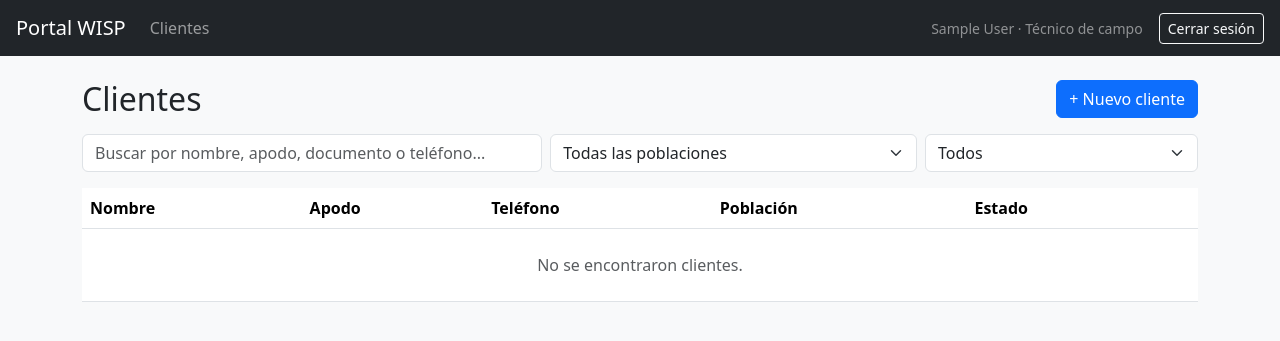
After one commit to hitbit72/wispcontrol, a Django app: page /clientes/ in a window 1280 px wide. The commit adds this page. Shown: the top 341 px of the page. Run offline with Django 5.2, Linux system fonts and the light colour scheme; the visitor is signed in with stand-in values (Sample User, id 1); data that the repository does not hold is empty; some libraries are stand-ins or nearby versions.

Commit message:
Add interface Clientes

```diff
--- a/clientes/apps.py
+++ b/clientes/apps.py
@@ -5,3 +5,6 @@ class ClientesConfig(AppConfig):
     default_auto_field = 'django.db.models.BigAutoField'
     name = 'clientes'
     verbose_name = 'Clientes y contratos'
+
+    def ready(self):
+        from . import signals  # noqa: F401
--- /dev/null
+++ b/clientes/urls.py
@@ -0,0 +1,16 @@
+from django.urls import path
+
+from . import views
+
+app_name = 'clientes'
+
+urlpatterns = [
+    path('', views.lista_clientes, name='lista'),
+    path('nuevo/', views.form_cliente, name='nuevo'),
+    path('<int:pk>/', views.detalle_cliente, name='detalle'),
+    path('<int:pk>/editar/', views.form_cliente, name='editar'),
+    path('<int:pk>/activar/', views.alternar_activo_cliente, name='alternar_activo'),
+    path('<int:cliente_pk>/contratos/nuevo/', views.nuevo_contrato, name='nuevo_contrato'),
+    path('contratos/<int:pk>/editar/', views.editar_contrato, name='editar_contrato'),
+    path('contratos/<int:pk>/eliminar/', views.eliminar_contrato, name='eliminar_contrato'),
+]
--- /dev/null
+++ b/clientes/views.py
@@ -0,0 +1,137 @@
+from django.contrib.auth.decorators import login_required
+from django.core.paginator import Paginator
+from django.db.models import Q
+from django.shortcuts import get_object_or_404, redirect, render
+
+from .forms import ClienteForm, ContratoForm
+from .models import Cliente, Contrato
+
+
+@login_required
+def lista_clientes(request):
+    """
+    Listado de clientes con búsqueda y filtros. Si la petición viene de
+    HTMX (búsqueda en vivo), devuelve solo la tabla; si es una carga normal
+    de página, devuelve la página completa con el formulario de filtros.
+    """
+    clientes = Cliente.objects.all()
+
+    busqueda = request.GET.get('q', '').strip()
+    if busqueda:
+        clientes = clientes.filter(
+            Q(nombre_completo__icontains=busqueda)
+            | Q(apodo__icontains=busqueda)
+            | Q(numero_documento__icontains=busqueda)
+            | Q(telefono__icontains=busqueda)
+        )
+
+    poblacion_seleccionada = request.GET.get('poblacion', '').strip()
+    if poblacion_seleccionada:
+        clientes = clientes.filter(poblacion=poblacion_seleccionada)
+
+    estado_seleccionado = request.GET.get('estado', '').strip()
+    if estado_seleccionado == 'activos':
+        clientes = clientes.filter(activo=True)
+    elif estado_seleccionado == 'inactivos':
+        clientes = clientes.filter(activo=False)
+
+    paginator = Paginator(clientes, 25)
+    pagina = paginator.get_page(request.GET.get('page'))
+
+    poblaciones = (
+        Cliente.objects.exclude(poblacion='')
+        .values_list('poblacion', flat=True)
+        .distinct()
+        .order_by('poblacion')
+    )
+
+    contexto = {
+        'pagina': pagina,
+        'busqueda': busqueda,
+        'poblacion_seleccionada': poblacion_seleccionada,
+        'estado_seleccionado': estado_seleccionado,
+        'poblaciones': poblaciones,
+    }
+
+    if request.headers.get('HX-Request'):
+        return render(request, 'clientes/_tabla.html', contexto)
+    return render(request, 'clientes/lista.html', contexto)
+
+
+@login_required
+def detalle_cliente(request, pk):
+    cliente = get_object_or_404(Cliente, pk=pk)
+    return render(request, 'clientes/detalle.html', {'cliente': cliente})
+
+
+@login_required
+def form_cliente(request, pk=None):
+    cliente = get_object_or_404(Cliente, pk=pk) if pk else None
+
+    if request.method == 'POST':
+        form = ClienteForm(request.POST, instance=cliente)
+        if form.is_valid():
+            cliente = form.save()
+            return redirect('clientes:detalle', pk=cliente.pk)
+    else:
+        form = ClienteForm(instance=cliente)
+
+    return render(request, 'clientes/form_cliente.html', {'form': form, 'cliente': cliente})
+
+
+@login_required
+def alternar_activo_cliente(request, pk):
+    cliente = get_object_or_404(Cliente, pk=pk)
+    if request.method == 'POST':
+        cliente.activo = not cliente.activo
+        cliente.save()
+    return redirect('clientes:detalle', pk=cliente.pk)
+
+
+@login_required
+def nuevo_contrato(request, cliente_pk):
+    cliente = get_object_or_404(Cliente, pk=cliente_pk)
+
+    if request.method == 'POST':
+        form = ContratoForm(request.POST)
+        if form.is_valid():
+            contrato = form.save(commit=False)
+            contrato.cliente = cliente
+            contrato.save()
+            return redirect('clientes:detalle', pk=cliente.pk)
+    else:
+        form = ContratoForm()
+
+    return render(request, 'clientes/form_contrato.html', {
+        'form': form, 'cliente': cliente, 'contrato': None,
+    })
+
+
+@login_required
+def editar_contrato(request, pk):
+    contrato = get_object_or_404(Contrato, pk=pk)
+    cliente = contrato.cliente
+
+    if request.method == 'POST':
+        form = ContratoForm(request.POST, instance=contrato)
+        if form.is_valid():
+            form.save()
+            return redirect('clientes:detalle', pk=cliente.pk)
+    else:
+        form = ContratoForm(instance=contrato)
+
+    return render(request, 'clientes/form_contrato.html', {
+        'form': form, 'cliente': cliente, 'contrato': contrato,
+    })
+
+
+@login_required
+def eliminar_contrato(request, pk):
+    contrato = get_object_or_404(Contrato, pk=pk)
+    cliente_pk = contrato.cliente_id
+
+    if request.method == 'POST':
+        contrato.delete()
+        return redirect('clientes:detalle', pk=cliente_pk)
+
+    return render(request, 'clientes/confirmar_eliminar_contrato.html', {'contrato': contrato})
--- a/mikrotik/admin.py
+++ b/mikrotik/admin.py
@@ -33,9 +33,9 @@ class TareaSincronizacionAdmin(admin.ModelAdmin):
     procesa el servicio MikroTik — no se crean ni editan a mano desde aquí,
     solo sirve para ver el estado y el motivo si algo falló.
     """
-    list_display = ('contrato', 'operacion', 'estado', 'intentos', 'creada_en', 'procesada_en')
-    list_filter = ('estado', 'operacion')
-    search_fields = ('contrato__cliente__nombre_completo', 'contrato__identificador_mikrotik')
+    list_display = ('contrato', 'identificador_mikrotik', 'operacion', 'estado', 'intentos', 'creada_en', 'procesada_en')
+    list_filter = ('estado', 'operacion', 'conexion')
+    search_fields = ('contrato__cliente__nombre_completo', 'identificador_mikrotik')
     readonly_fields = [f.name for f in TareaSincronizacion._meta.fields]
 
     def has_add_permission(self, request):
--- a/requirements.txt
+++ b/requirements.txt
@@ -1,4 +1,4 @@
-Django>=5.0,<5.1
+Django>=5.2,<5.3
 psycopg2-binary>=2.9
 python-dotenv>=1.0
 cryptography>=42.0
--- a/templates/base.html
+++ b/templates/base.html
@@ -5,12 +5,18 @@
     <meta name="viewport" content="width=device-width, initial-scale=1.0">
     <title>{% block titulo %}Portal WISP{% endblock %}</title>
     <link href="https://cdn.jsdelivr.net/npm/bootstrap@5.3.3/dist/css/bootstrap.min.css" rel="stylesheet">
+    <script src="https://unpkg.com/htmx.org@1.9.12" defer></script>
+    <script src="https://unpkg.com/alpinejs@3.14.1/dist/cdn.min.js" defer></script>
+    <style>[x-cloak] { display: none !important; }</style>
 </head>
 <body class="bg-light">
     <nav class="navbar navbar-expand-lg navbar-dark bg-dark px-3">
         <span class="navbar-brand">Portal WISP</span>
         {% if user.is_authenticated %}
-        <div class="ms-auto d-flex align-items-center gap-3">
+        <ul class="navbar-nav me-auto">
+            <li class="nav-item"><a class="nav-link" href="{% url 'clientes:lista' %}">Clientes</a></li>
+        </ul>
+        <div class="d-flex align-items-center gap-3">
             <span class="text-white-50 small">{{ user.get_full_name|default:user.username }} · {{ user.get_rol_display }}</span>
             <a href="{% url 'logout' %}" class="btn btn-sm btn-outline-light">Cerrar sesión</a>
         </div>
--- /dev/null
+++ b/templates/clientes/_tabla.html
@@ -0,0 +1,51 @@
+{# Partial reutilizado tanto en la carga inicial de la página (lista.html) #}
+{# como en las respuestas HTMX de búsqueda/filtro/paginación. #}
+<table class="table table-hover align-middle bg-white">
+    <thead>
+        <tr>
+            <th>Nombre</th>
+            <th>Apodo</th>
+            <th>Teléfono</th>
+            <th>Población</th>
+            <th>Estado</th>
+            <th></th>
+        </tr>
+    </thead>
+    <tbody>
+        {% for cliente in pagina %}
+        <tr>
+            <td><a href="{% url 'clientes:detalle' cliente.pk %}">{{ cliente.nombre_completo }}</a></td>
+            <td>{{ cliente.apodo|default:"—" }}</td>
+            <td>{{ cliente.telefono|default:"—" }}</td>
+            <td>{{ cliente.poblacion|default:"—" }}</td>
+            <td>
+                {% if cliente.activo %}
+                <span class="badge bg-success">Activo</span>
+                {% else %}
+                <span class="badge bg-secondary">Inactivo</span>
+                {% endif %}
+            </td>
+            <td class="text-end">
+                <a href="{% url 'clientes:detalle' cliente.pk %}" class="btn btn-sm btn-outline-secondary">Ver</a>
+            </td>
+        </tr>
+        {% empty %}
+        <tr><td colspan="6" class="text-center text-muted py-4">No se encontraron clientes.</td></tr>
+        {% endfor %}
+    </tbody>
+</table>
+
+{% if pagina.paginator.num_pages > 1 %}
+<nav>
+    <ul class="pagination">
+        {% for numero in pagina.paginator.page_range %}
+        <li class="page-item {% if numero == pagina.number %}active{% endif %}">
+            <a class="page-link"
+               href="?page={{ numero }}&q={{ busqueda }}&poblacion={{ poblacion_seleccionada }}&estado={{ estado_seleccionado }}"
+               hx-get="{% url 'clientes:lista' %}?page={{ numero }}&q={{ busqueda }}&poblacion={{ poblacion_seleccionada }}&estado={{ estado_seleccionado }}"
+               hx-target="#tabla-clientes">{{ numero }}</a>
+        </li>
+        {% endfor %}
+    </ul>
+</nav>
+{% endif %}
--- /dev/null
+++ b/templates/clientes/lista.html
@@ -0,0 +1,38 @@
+{% extends "base.html" %}
+{% block titulo %}Clientes · Portal WISP{% endblock %}
+{% block contenido %}
+<div class="d-flex justify-content-between align-items-center mb-3">
+    <h2 class="mb-0">Clientes</h2>
+    <a href="{% url 'clientes:nuevo' %}" class="btn btn-primary">+ Nuevo cliente</a>
+</div>
+
+<form class="row g-2 mb-3"
+      hx-get="{% url 'clientes:lista' %}"
+      hx-target="#tabla-clientes"
+      hx-trigger="input changed delay:400ms from:#id_q, change from:#id_poblacion, change from:#id_estado"
+      hx-push-url="true">
+    <div class="col-md-5">
+        <input type="text" name="q" id="id_q" class="form-control"
+               placeholder="Buscar por nombre, apodo, documento o teléfono..." value="{{ busqueda }}">
+    </div>
+    <div class="col-md-4">
+        <select name="poblacion" id="id_poblacion" class="form-select">
+            <option value="">Todas las poblaciones</option>
+            {% for p in poblaciones %}
+            <option value="{{ p }}" {% if p == poblacion_seleccionada %}selected{% endif %}>{{ p }}</option>
+            {% endfor %}
+        </select>
+    </div>
+    <div class="col-md-3">
+        <select name="estado" id="id_estado" class="form-select">
+            <option value="">Todos</option>
+            <option value="activos" {% if estado_seleccionado == 'activos' %}selected{% endif %}>Activos</option>
+            <option value="inactivos" {% if estado_seleccionado == 'inactivos' %}selected{% endif %}>Inactivos</option>
+        </select>
+    </div>
+</form>
+
+<div id="tabla-clientes">
+    {% include "clientes/_tabla.html" %}
+</div>
+{% endblock %}
--- a/wisp_portal/urls.py
+++ b/wisp_portal/urls.py
@@ -4,4 +4,5 @@ from django.urls import path, include
 urlpatterns = [
     path('admin/', admin.site.urls),
     path('', include('accounts.urls')),
+    path('clientes/', include('clientes.urls')),
 ]
```
Also changed, not shown: clientes/forms.py (added, +48 -0 lines), clientes/signals.py (added, +77 -0 lines), mikrotik/models.py (+18 -2 lines), mikrotik/services.py (added, +38 -0 lines), templates/clientes/confirmar_eliminar_contrato.html (added, +22 -0 lines), templates/clientes/detalle.html (added, +89 -0 lines), templates/clientes/form_cliente.html (added, +71 -0 lines), templates/clientes/form_contrato.html (added, +59 -0 lines).
